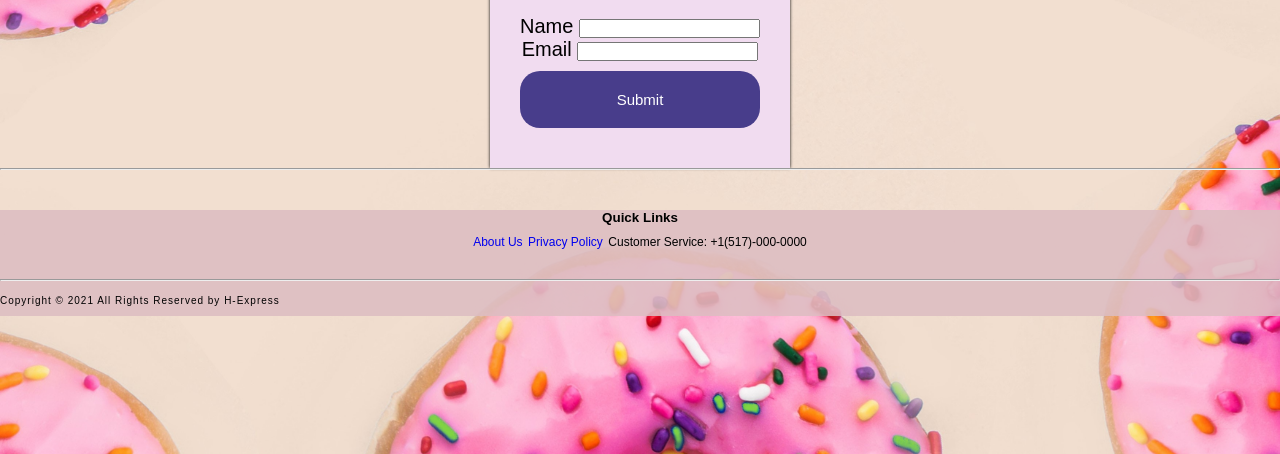
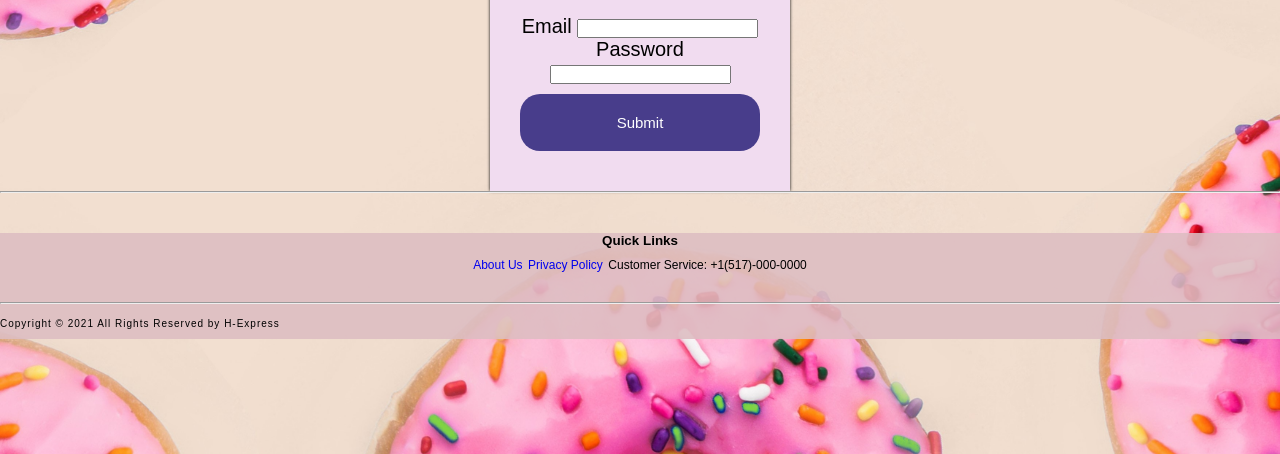
Before and after one commit to susansi/H-Express, a plain HTML site: page contact.html in a window 1280 px wide. Shown: the part 346-800 px from the top of the page. Drawn offline with Linux system fonts and the light colour scheme.

Commit message:
Update contact.html

```diff
--- a/contact.html
+++ b/contact.html
@@ -23,10 +23,10 @@
     <div class="signupFrm">
        <h1>Sign Up</h1>
        <form>
-       <label for="name">Name</label>
+       <label for="name">Email</label>
        <input type="text" name="name" id="name" />
 
-        <label for="email">Email</label>
+        <label for="email">Password</label>
         <input type="email" name="email" id="email" />
         <button type="submit">Submit</button>
         </form>
```
